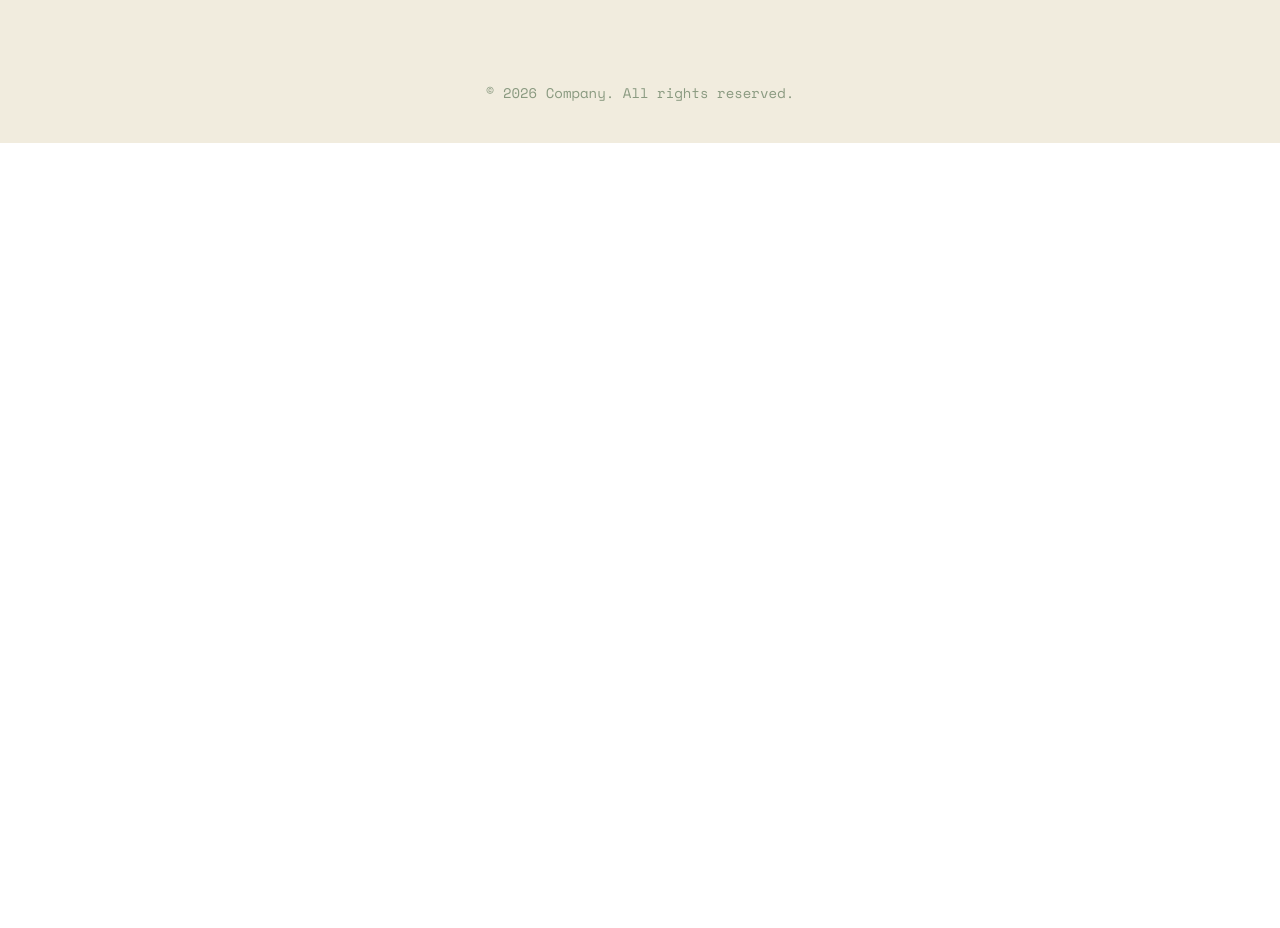
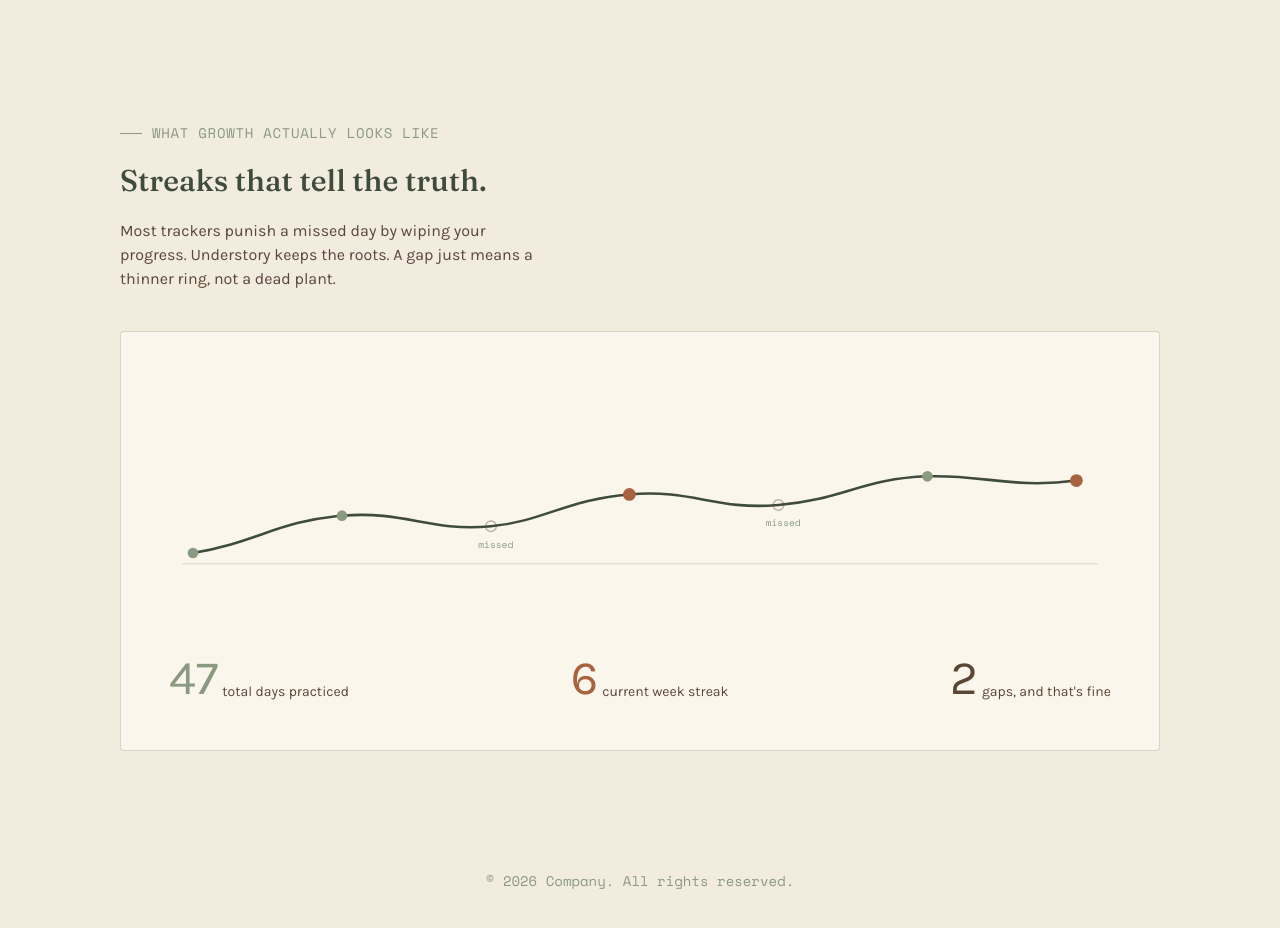
Before and after one commit to LasimaP/compass-wellness-app, a React (Vite) app in the folder compass-frontend/: page / in a window 1280 px wide. Shown: the part 1380-2308 px from the top of the page. Before the commit the page ends 1523 px from the top, so only its background shows below. Built offline with nearby package versions, Linux system fonts and the light colour scheme.

Commit message:
feat: add timeline section

```diff
--- a/compass-frontend/src/Pages/HomePage.jsx
+++ b/compass-frontend/src/Pages/HomePage.jsx
@@ -4,6 +4,7 @@ import Navbar from "../components/Navbar";
 import Hero from "../components/Hero";
 import FooterComponent from "../components/FooterComponent";
 import FeatureBeds from "../components/FeatureBeds";
+import StreakTimeline from "../components/StreakTimeline";
 
 const HomePage = () => {
   return (
@@ -12,6 +13,7 @@ const HomePage = () => {
         <Navbar />
         <Hero />
         <FeatureBeds />
+        <StreakTimeline />
       </div>
     </>
   );
--- /dev/null
+++ b/compass-frontend/src/components/Circle.jsx
@@ -0,0 +1,18 @@
+import React from "react";
+
+const circleStyles = {
+  completed: { fill: "#8A9A80" },
+  missed: {
+    fill: "none",
+    stroke: "#5B4636",
+    strokeOpacity: 0.4,
+    strokeWidth: 1.3,
+  },
+  milestone: { fill: "#A8623F" },
+};
+
+const Circle = ({ cx, cy, r, type }) => {
+  return <circle cx={cx} cy={cy} r={r} {...circleStyles[type]} />;
+};
+
+export default Circle;
--- a/compass-frontend/src/components/Navbar.jsx
+++ b/compass-frontend/src/components/Navbar.jsx
@@ -3,7 +3,7 @@ import Button from "./Button";
 
 const Navbar = () => {
   return (
-    <nav className="bg-parchment/80 backdrop-blur-md border-b border-bark/20 sticky top-0 z-2">
+    <nav className="bg-parchment/80 backdrop-blur-md border-b border-bark/20 sticky top-0 z-10">
       <div className="max-w-[1120px] mx-auto px-10 py-5 flex items-center justify-between">
         <div className="flex items-center gap-2">
           <svg
--- /dev/null
+++ b/compass-frontend/src/components/StreakTimeline.jsx
@@ -0,0 +1,44 @@
+import React from "react";
+import VineTimeline from "./VineTimeline";
+
+const StreakTimeline = () => {
+  const stats = [
+    { value: 47, label: "total days practiced", colorClass: "text-sage" },
+    { value: 6, label: "current week streak", colorClass: "text-clay" },
+    { value: 2, label: "gaps, and that's fine", colorClass: "text-bark" },
+  ];
+  return (
+    <section
+      id="timeline"
+      className="max-w-[1120px] mx-auto px-10 py-20 flex flex-col gap-10 relative z-2"
+    >
+      <div className="flex flex-col gap-5 max-w-[26rem]">
+        <p className="flex items-center gap-2.5 uppercase text-sm text-sage font-mono tracking-wider before:content-[''] before:w-[22px] before:h-px before:bg-sage">
+          What growth actually looks like
+        </p>
+        <h2 className="font-display font-medium text-moss text-3xl">
+          Streaks that tell the truth.
+        </h2>
+        <p className="font-body text-bark">
+          Most trackers punish a missed day by wiping your progress. Understory
+          keeps the roots. A gap just means a thinner ring, not a dead plant.
+        </p>
+      </div>
+      <div className="flex flex-col bg-linen border border-bark/20 rounded-sm gap-10 px-10 py-10 overflow-x-auto">
+        <VineTimeline />
+        <div className="flex flex-wrap justify-between">
+          {stats.map((stat, index) => (
+            <div key={index} className="flex items-end gap-1 p-2">
+              <h3 className={`font-body text-5xl ${stat.colorClass}`}>
+                {stat.value}
+              </h3>
+              <span className="font-body text-sm text-bark">{stat.label}</span>
+            </div>
+          ))}
+        </div>
+      </div>
+    </section>
+  );
+};
+
+export default StreakTimeline;
--- /dev/null
+++ b/compass-frontend/src/components/VineTimeline.jsx
@@ -0,0 +1,54 @@
+import React from "react";
+import Circle from "./Circle";
+
+const VineTimeline = () => {
+  const vineNodes = [
+    { cx: 30, cy: 170, r: 5, type: "completed" },
+    { cx: 170, cy: 135, r: 5, type: "completed" },
+    { cx: 310, cy: 145, r: 5, type: "missed" },
+    { cx: 440, cy: 115, r: 6, type: "milestone" },
+    { cx: 580, cy: 125, r: 5, type: "missed" },
+    { cx: 720, cy: 98, r: 5, type: "completed" },
+    { cx: 860, cy: 102, r: 6, type: "milestone" },
+  ];
+
+  const missNodes = vineNodes.filter((node) => node.type === "missed");
+
+  return (
+    <div>
+      <svg viewBox="0 0 900 220" className="w-full min-w-[640px] h-auto">
+        <line
+          x1="20"
+          y1="180"
+          x2="880"
+          y2="180"
+          stroke="#5B4636"
+          strokeOpacity="0.15"
+          strokeWidth="1"
+        />
+        <path
+          d="M30 170 C90 160 110 140 170 135 C230 130 250 150 310 145 C360 140 380 120 440 115 C500 110 520 130 580 125 C640 120 660 100 720 98 C770 96 800 110 860 102"
+          stroke="#3F4B3B"
+          strokeWidth="2.4"
+          fill="none"
+          strokeLinecap="round"
+        />
+        {vineNodes.map((node, index) => (
+          <Circle key={index} {...node} />
+        ))}
+        {missNodes.map((node, index) => (
+          <text
+            key={index}
+            x={node.cx - 12}
+            y={node.cy + 20}
+            className="font-mono text-[9px] fill-sage"
+          >
+            missed
+          </text>
+        ))}
+      </svg>
+    </div>
+  );
+};
+
+export default VineTimeline;
```
